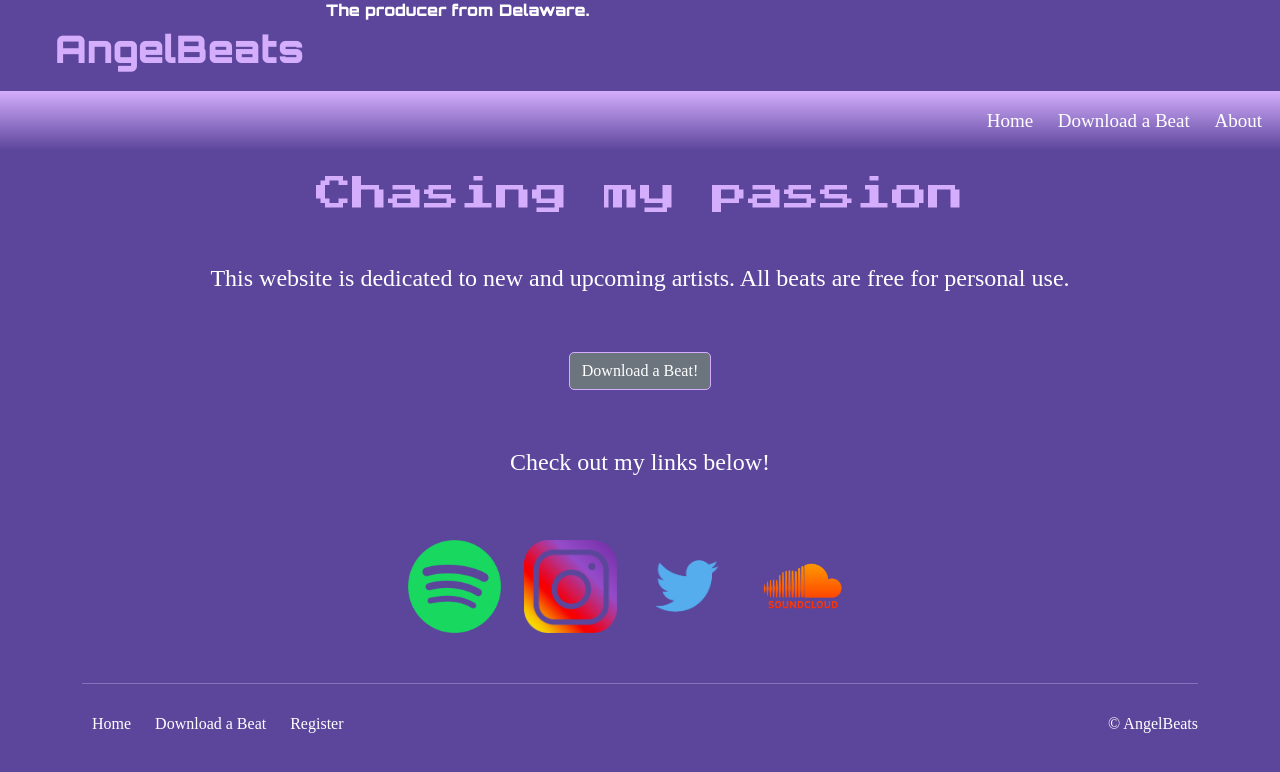
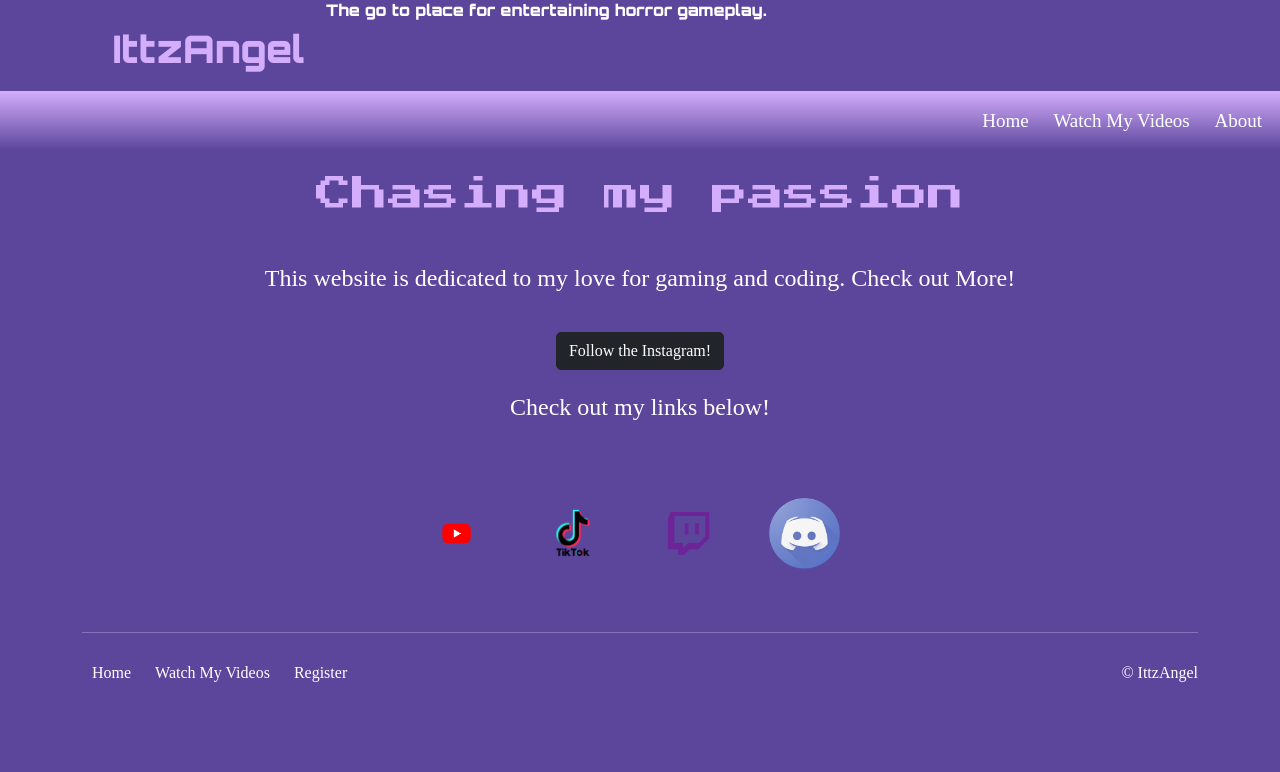
Before and after one commit to IttzAngel/IttzAngel.github.io, a plain HTML site: page index.html in a window 1280 px wide. Drawn offline with nearby package versions, Linux system fonts and the light colour scheme; a web font is replaced by a local one.

Commit message:
many changes

```diff
--- a/index.html
+++ b/index.html
@@ -3,7 +3,7 @@
 <head>
     <meta charset="UTF-8">
     <meta name="viewport" content="width=device-width, initial-scale=1.0">
-    <title>AngelBeats</title>
+    <title>IttzAngel</title>
     <link rel="preconnect" href="https://fonts.googleapis.com">
     <link rel="preconnect" href="https://fonts.gstatic.com" crossorigin>
     <link href="https://fonts.googleapis.com/css2?family=Montserrat+Alternates:wght@300&display=swap" rel="stylesheet">
@@ -22,18 +22,18 @@
         <div class="row">
             <div class="logo col-md-3">
                 <h1>
-                    <a href="index.html" id="logo">AngelBeats</a>
+                    <a href="index.html" id="logo">IttzAngel</a>
                 </h1>
             </div>
             <div class="col-md-9">
-                <h3 id="who">The producer from Delaware.</h3>
+                <h3 id="who">The go to place for entertaining horror gameplay.</h3>
             </div>
         </div>
 
         <div class="row">
             <nav class="primary-nav col-xs-12">
                 <a href="index.html">Home</a>
-                <a href="beats.html">Download a Beat</a>
+                <a href="videos.html">Watch My Videos</a>
                 <a href="about.html">About</a>
             </nav>
         </div>
@@ -43,9 +43,9 @@
     <div class="row">
         <section class="hero cols-xs-12">
             <h2>Chasing my passion</h2>
-            <p>This website is dedicated to new and upcoming artists. All beats are free for personal use.</p>
-            <a href="beats.html">
-                <button type="button" class="btn btn-secondary">Download a Beat!</button>
+            <p>This website is dedicated to my love for gaming and coding. Check out More!</p>
+            <a href="https://www.instagram.com/angelrborja/" target="_blank">
+                <button type="button" class="btn btn-dark">Follow the Instagram!</button>
             </a>
             <p>Check out my links below!</p>
 
@@ -66,25 +66,33 @@
 
                     <div class="card">
                         <h5 class="card-title"></h5>
-                        <img class="card-img-top"  src="images/spotify.png" alt="">
+                        <a href="https://www.youtube.com/channel/UCmwP3j5wpV9Lq-Dz5TZDX7g" target="_blank">
+                            <img class="card-img-top"  src="images/youtube.png" alt="">
+                        </a>
                         <p class="card-text"></p>
                     </div>
 
                     <div class="card">
                         <h5 class="card-title"></h5>
-                        <img class="card-img-top"  src="images/Instagram-Icon.png" alt="">
+                        <a href="https://www.tiktok.com/@ittzangel.tv" target=""_blank>
+                            <img class="card-img-top"  src="images/Tiktok_Logo.png" alt="">
+                        </a>
                         <p class="card-text"></p>
                     </div>
 
                     <div class="card">
                         <h5 class="card-title"></h5>
-                        <img class="card-img-top"  src="images/twitter.png" alt="">
+                        <a href="https://www.twitch.tv/ittzangel" target="_blank">
+                            <img class="card-img-top"  src="images/twitch-app-logo-png-3.png" alt="">
+                        </a>
                         <p class="card-text"></p>
                     </div>
 
                     <div class="card">
                         <h5 class="card-title"></h5>
-                        <img class="card-img-top"  src="images/soundcloud.png" alt="">
+                        <a href="https://discord.gg/rJQwgG9X" target="_blank">
+                            <img class="card-img-top"  src="images/discord.png" alt="">
+                        </a>
                         <p class="card-text"></p>
                     </div>
 
@@ -126,12 +134,12 @@
 
         <nav>
             <a href="index.html">Home</a>
-            <a href="beats.html">Download a Beat</a>
+            <a href="videos.html">Watch My Videos</a>
             <a href="about.html">Register</a>
         </nav>
 
         <a href="index.html">
-            <small>&copy; AngelBeats</small>
+            <small>&copy; IttzAngel</small>
         </a>
 
 
```
Also changed, not shown: beats.html (deleted), images/Tiktok_Logo.png (added), images/discord.png (added), images/twitch-app-logo-png-3.png (added), images/youtube.png (added), videos.html (added).
